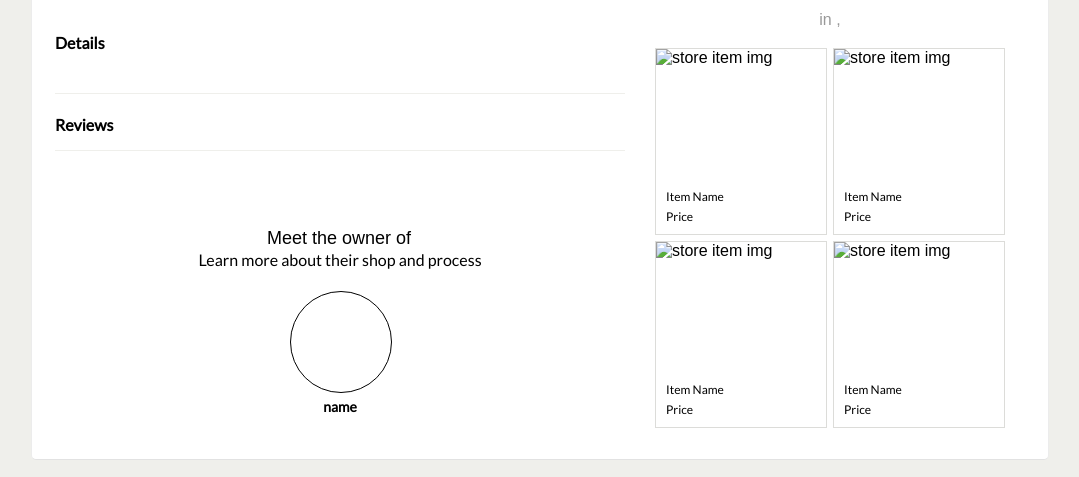
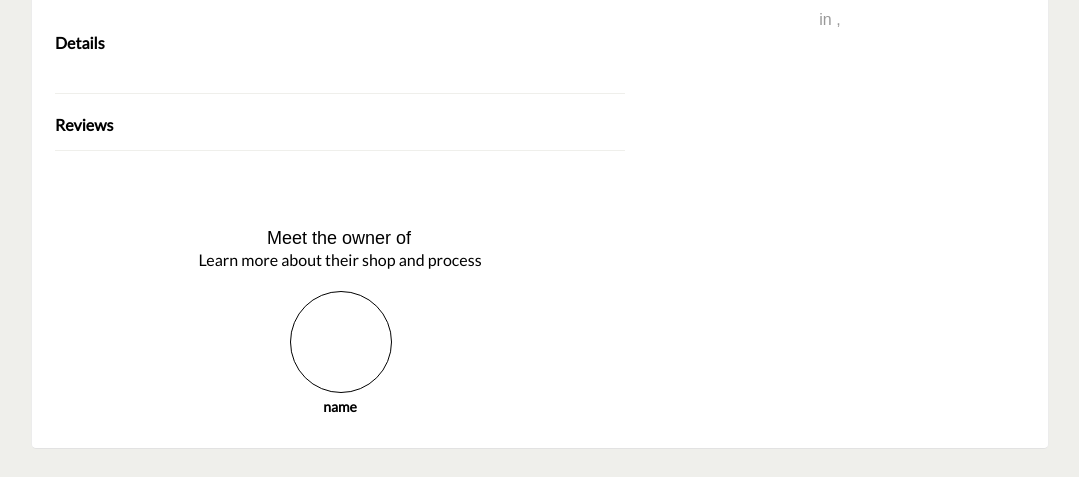
Before and after one commit to TIY-Durham-Etsy-project/Etsy-group-project, a React app: page / in a window 1280 px wide. Shown: the part 1213-1690 px from the top of the page, without its empty margins (100-1179 px from the left). Built offline with nearby package versions, Linux system fonts and the light colour scheme.

Commit message:
add title and pricing to shopicons

```diff
--- a/src/components/shopicons.js
+++ b/src/components/shopicons.js
@@ -2,6 +2,23 @@ import React, { Component } from 'react';
 
 export default class ShopIcons extends Component {
   render(){
+    // console.log(this.props.shoplistingdata[0].title);
+    let iconboxes = false;
+    if (this.props.shoplistingimagesdatalarge){
+      iconboxes = this.props.shoplistingimagesdatalarge.map((x, i)=>{
+        return (
+        <div className = "shopicon-box">
+          <div className = "shopicon-photo">
+            <img src = {x} alt = "store item img"/>
+          </div>
+          <div className = "shopicon-text">
+            <p className="shopicon-text-title">{this.props.shoplistingdata.results[i].title}</p>
+            <p>${this.props.shoplistingdata.results[i].price}</p>
+          </div>
+        </div>
+        )
+      });
+    };
     return(
       <div className="shopicons">
         <div className = "shop-icon-small">
@@ -12,40 +29,7 @@ export default class ShopIcons extends Component {
           <p className = "shop-icon-shop-location">in <strong>{this.props.shopdata ? this.props.shopdata[3].city : ""}</strong>, <strong>{this.props.shopdata ? this.props.shopdata[3].region : ""}</strong></p>
         </div>
         <div className = "shopicons-wrapper">
-          <div className = "shopicon-box">
-            <div className = "shopicon-photo">
-              <img src = {this.props.shoplistingimagesdatalarge[0] ? this.props.shoplistingimagesdatalarge[0] : ""} alt = "store item img"/>
-            </div>
-            <div className = "shopicon-text">
-              <p>Item Name</p>
-              <p>Price</p>
-            </div>
-          </div>
-          <div className = "shopicon-box">
-            <div className = "shopicon-photo">
-              <img src = {this.props.shoplistingimagesdatalarge[1] ? this.props.shoplistingimagesdatalarge[1] : ""} alt = "store item img"/>
-            </div>
-            <div className = "shopicon-text">
-              <p>Item Name</p>
-              <p>Price</p>
-            </div>
-          </div>    <div className = "shopicon-box">
-            <div className = "shopicon-photo">
-              <img src = {this.props.shoplistingimagesdatalarge[2] ? this.props.shoplistingimagesdatalarge[2] : ""} alt = "store item img"/>
-            </div>
-            <div className = "shopicon-text">
-              <p>Item Name</p>
-              <p>Price</p>
-            </div>
-          </div>    <div className = "shopicon-box">
-            <div className = "shopicon-photo">
-              <img src = {this.props.shoplistingimagesdatalarge[3] ? this.props.shoplistingimagesdatalarge[3] : ""} alt = "store item img"/>
-            </div>
-            <div className = "shopicon-text">
-              <p>Item Name</p>
-              <p>Price</p>
-            </div>
-          </div>
+        {iconboxes ? iconboxes : ""}
         </div>
       </div>
     )
--- a/src/styles/App.css
+++ b/src/styles/App.css
@@ -408,6 +408,12 @@ font-size: 25px;
 
 }
 
+.shopicon-text-title{
+  overflow: hidden;
+  width: 160px;
+  height: 15px;
+}
+
 .shopicon-text p{
   margin: 0;
   margin-left: 10px;
```
